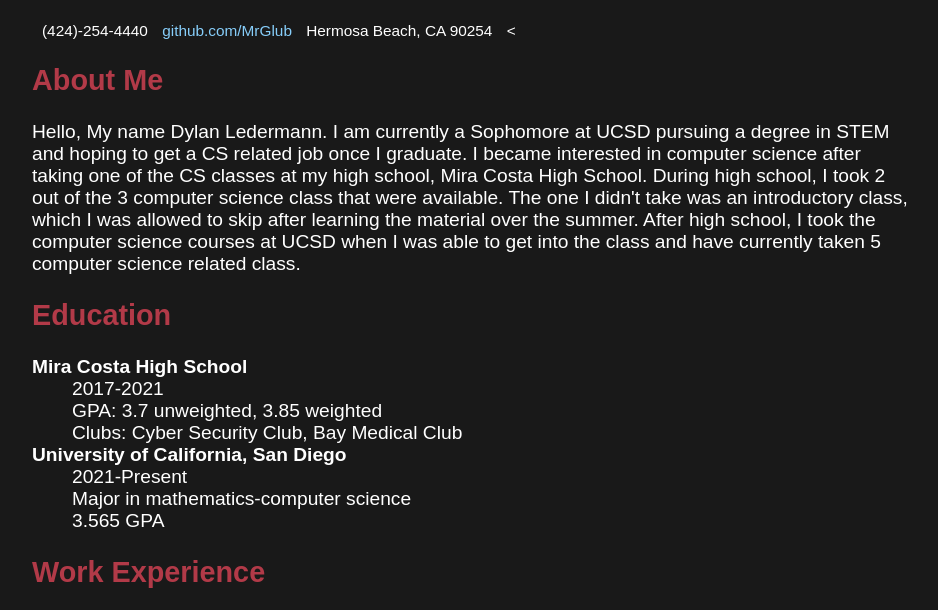
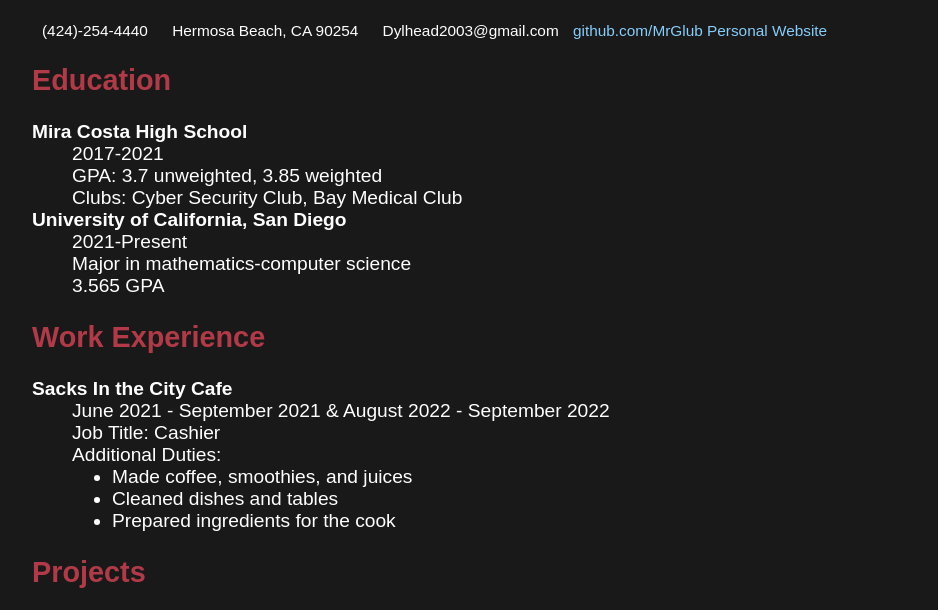
Before and after one commit to MrGlub/Resume, a plain HTML site: page index.html in a window 1280 px wide. Shown: the part 131-741 px from the top of the page, without its empty margins (26-964 px from the left). Drawn offline with Linux system fonts and the light colour scheme.

Commit message:
edited the links

```diff
--- a/index.html
+++ b/index.html
@@ -4,25 +4,18 @@
         <meta charset="UTF-8">
         <title>Dylan Ledermann Resume</title>
         <meta name="viewport" content= "width=device-width, initial-scale=1">
-        <meta name = "description" content = "Personal information about me">
+        <meta name = "description" content = "Resume">
         <link rel = "stylesheet" href="./styling.css">
     </head>
     <body>
         <h1>Dylan Ledermann's Resume</h1>
         <header class="contacts">
             <article>(424)-254-4440</article>
+            <article>Hermosa Beach, CA 90254</article>
+            <article>Dylhead2003@gmail.com</article>
             <a href="https://github.com/MrGlub" target="_blank" rel="noopener noreferrer">github.com/MrGlub</a>
-            <article>Hermosa Beach, CA 90254</article>
-            <
+            <a href="https://dylanledermann.netlify.app/" target="_blank" rel="noopener noreferrer">Personal Website</a>
         </header>
-        <section id="about_me">
-         <h2>About Me</h2>
-            Hello, My name Dylan Ledermann. I am currently a Sophomore at UCSD pursuing a degree in STEM and hoping to get a CS related job once I graduate.
-            I became interested in computer science after taking one of the CS classes at my high school, Mira Costa High School.
-            During high school, I took 2 out of the 3 computer science class that were available.
-            The one I didn't take was an introductory class, which I was allowed to skip after learning the material over the summer.
-            After high school, I took the computer science courses at UCSD when I was able to get into the class and have currently taken 5 computer science related class.
-        </section>
 
         <section id="education">
             <h2>Education</h2>
--- a/styling.css
+++ b/styling.css
@@ -30,11 +30,6 @@ article{
     display: inline;
 }
 
-/* About Me */
-#about_me{
-    width: 76%;
-}
-
 /* Projects */
 #projects ul{
     padding-bottom: 10px;
```
